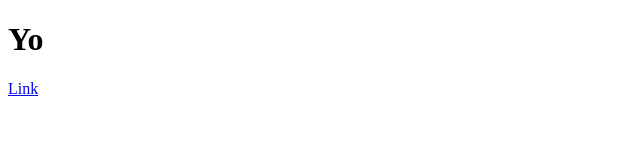
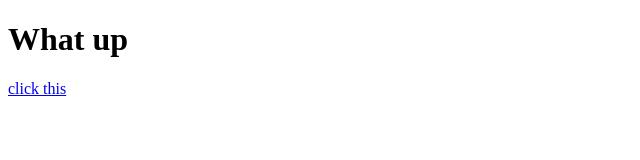
Before and after one commit to Lizardtamer/ChallengeDemo-, a plain HTML site: page index.html in a window 1280 px wide. Shown: the whole page, without its empty margins (0-640 px from the left). Drawn offline with Linux system fonts and the light colour scheme.

Commit message:
Update index.html

```diff
--- a/index.html
+++ b/index.html
@@ -1,14 +1,14 @@
 <!DOCTYPE html>
+<html lang="en">
 <head>
-  <title>
-    Yo
-  </title>
-  <link rel="stylesheet" href="styles.css"/>
+    <title>Yo</title>
+    <link rel="stylesheet" href="styles.css"/>
 </head>
 <body>
-  <h1>Yo</h1>
-  <a href="./about.html">Link</a>
-  <script>
-    //alert("What up shawty");
-  </script>
+    <h1>What up</h1>
+    <a href="./about.html">click this</a>
+    <script>
+        alert("whats good");
+    </script>
 </body>
+</html>
```
